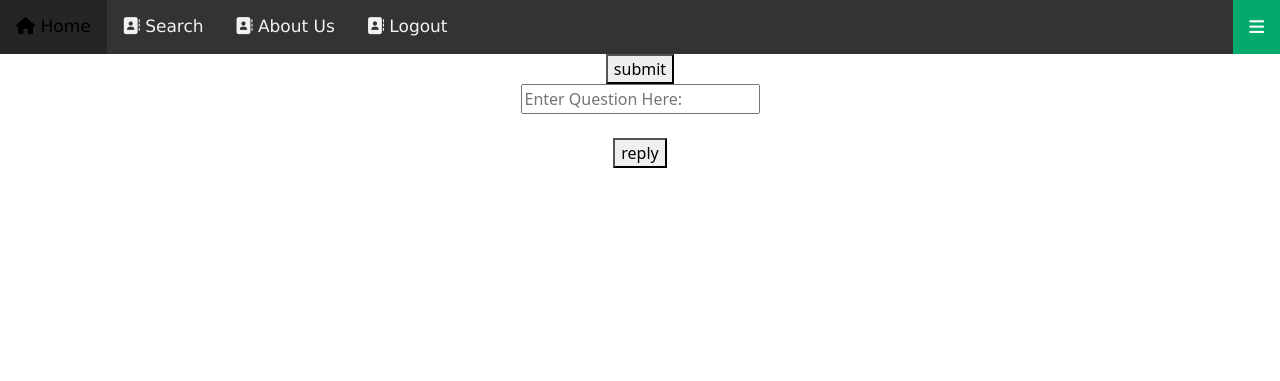
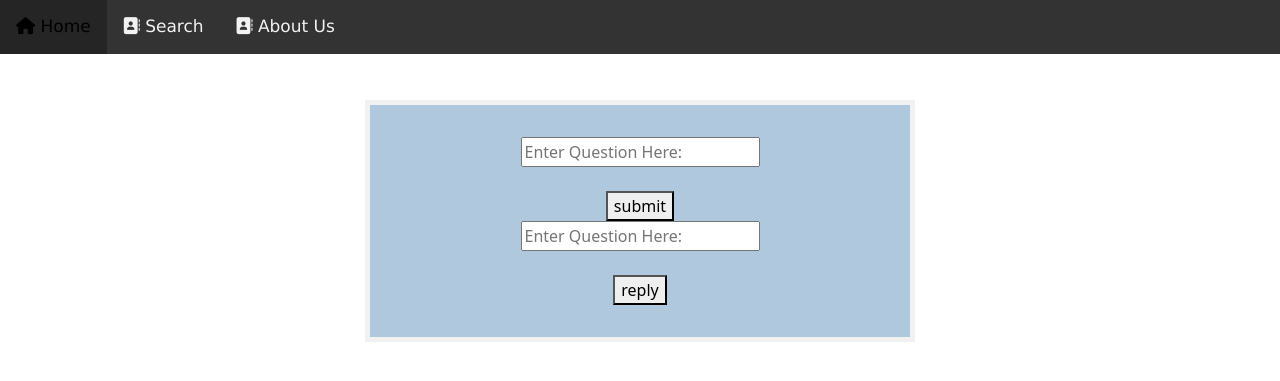
Before and after one commit to adnx26/TinoNews, a Flask app: template website/templates/test.jinja in a window 1280 px wide. Shown: the top 381 px of the page. Run offline with Flask 3, Linux system fonts and the light colour scheme; the template is opened without the code that fills it, so the values that code supplies are empty; the visitor is signed in with stand-in values (Sample User, id 1); some libraries are stand-ins or nearby versions.

Commit message:
working Jinja file

```diff
--- a/website/main.py
+++ b/website/main.py
@@ -40,7 +40,7 @@
 @app.route("/")
 def home():
     return render_template(
-        "home.html",
+        "test.jinja",
         session=session.get("user"),
         pretty=json.dumps(session.get("user"), indent=4),
     )
--- a/website/templates/HomeButton.js
+++ b/website/static/HomeButton.js
@@ -15,7 +15,7 @@
 
   document.getElementById("submitButton").onclick = function () {
     //document.getElementById("questionBox").value
-    fetch("/api/question/post", {
+    fetch("admin/api/question/post", {
       // Declare what type of data we're sending
       headers: {
         "Content-Type": "application/json",
@@ -35,7 +35,7 @@
 
   document.getElementById("repliesButton").onclick = function () {
     //document.getElementById("questionBox").value
-    fetch("/api/replies/post", {
+    fetch("admin/api/replies/post", {
       // Declare what type of data we're sending
       headers: {
         "Content-Type": "application/json",
--- a/website/templates/AboutUs.html
+++ b/website/templates/AboutUs.html
@@ -3,7 +3,7 @@
     <head>
         <title>Tino Tutors</title>
         <link href="https://cdn.jsdelivr.net/npm/bootstrap@5.0.2/dist/css/bootstrap.min.css" rel="stylesheet" integrity="sha384-EVSTQN3/azprG1Anm3QDgpJLIm9Nao0Yz1ztcQTwFspd3yD65VohhpuuCOmLASjC" crossorigin="anonymous">
-        <link rel="stylesheet" href="/staticFiles/home.css">
+        <link rel="stylesheet" href="/staticFiles/base.css">
         <script src="https://kit.fontawesome.com/346dc8b92a.js" crossorigin="anonymous"></script>
     </head>
 <body>
--- a/website/templates/base.html
+++ b/website/templates/base.html
@@ -1,13 +1,17 @@
 <!DOCTYPE html>
 <html>
-    <head>
+    {% block javascript %}
+    {% endblock %}
+    {% block head %}
         <link type="text/css" rel="stylesheet" href="{{ url_for('static', filename='base.css') }}" />
         <link href="https://cdn.jsdelivr.net/npm/bootstrap@5.0.2/dist/css/bootstrap.min.css" rel="stylesheet" integrity="sha384-EVSTQN3/azprG1Anm3QDgpJLIm9Nao0Yz1ztcQTwFspd3yD65VohhpuuCOmLASjC" crossorigin="anonymous">
         <script src="https://kit.fontawesome.com/346dc8b92a.js" crossorigin="anonymous"></script>
         <title>{% block title %}Base{% endblock %}</title>
         <script src="https://code.jquery.com/jquery-3.5.1.min.js"></script>
-    </head>
+    {% endblock %}
     {% block body %}
+    <!--NAVBAR-->
+
         <nav>
         <div class="topnav">
             <a href="/" style="font-family:verdana;"><i class="fa-solid fa-house"></i>  Home</a>
@@ -16,4 +20,5 @@
         </div>
         </nav>
     {% endblock %}
+
 </html>
--- a/website/templates/form.html
+++ b/website/templates/form.html
@@ -3,7 +3,7 @@
     <head>
         <title>Tino Tutors</title>
         <link href="https://cdn.jsdelivr.net/npm/bootstrap@5.0.2/dist/css/bootstrap.min.css" rel="stylesheet" integrity="sha384-EVSTQN3/azprG1Anm3QDgpJLIm9Nao0Yz1ztcQTwFspd3yD65VohhpuuCOmLASjC" crossorigin="anonymous">
-        <link rel="stylesheet" href="/staticFiles/home.css">
+        <link rel="stylesheet" href="/staticFiles/base.css">
         <script src="https://kit.fontawesome.com/346dc8b92a.js" crossorigin="anonymous"></script>
     </head>
     <body>
--- a/website/templates/test.jinja
+++ b/website/templates/test.jinja
@@ -1,28 +1,32 @@
 {% extends "base.html" %}
+
 {% block title %}test{% endblock %}
-{% block scripts %}
 
-<script type="text/javascript">
-	{% include "/templates/HomeButton.js" %}
-</script>
+{% block head %}
+{{ super() }}
+<style>
+.questionsAndReplies {
+    width:550px;
+    padding: 2em 0 2em 0;
+    border:solid 5px #F1F1F1;
+    margin-top: 100px;
+    margin-right: auto;
+    margin-bottom: 0;
+    margin-left: auto;
+    background-color: #AFC8DE;
+}
+</style>
+{% endblock %}
 
-{{super()}}
+{% block javascript %}
+<script src="{{ url_for('static',filename='HomeButton.js') }}"></script>
+{% endblock %}
 
-{% endblock %}
 {% block body %}
 {% if session %}
-<!--NAVBAR-->
-<div class="topnav">
-  <a class="active" href="/" style="font-family:verdana;"><i class="fa-solid fa-house"></i> Home</a>
-  <a href="/form" style="font-family:verdana;"><i class="fa-solid fa-address-book"></i> Search</a>
-  <a href="/AbtUs" style="font-family:verdana;"><i class="fa-solid fa-address-book"></i> About Us</a>
-  <a href="/logout" style="font-family:verdana;"><i class="fa-solid fa-address-book"></i> Logout</a>
-  <a href="javascript:void(0);" class="icon" onclick="myFunction()">
-    <i class="fa fa-bars"></i>
-  </a>
-</div>
 
-
+{{ super() }}
+<div class = "questionsAndReplies">
 <!--INPUT QUESTION BOX-->
 <div class="input d-flex flex-column align-items-center justify-content-center">
   <INPUT TYPE="text" id="questionBox" value="" placeholder="Enter Question Here: "><br>
@@ -38,8 +42,8 @@
 
 <!--OUTPUT BOX/WHERE YOU SEE QUESTIONS-->
 <div id="questions" class="d-flex flex-column align-items-center justify-content-center"></div>
-
-{% else %}
+</div>
+  {% else %}
 <p><a href="/login" id="qsLoginBtn">Login</a></p>
 {% endif %}
 {% endblock %}
```
